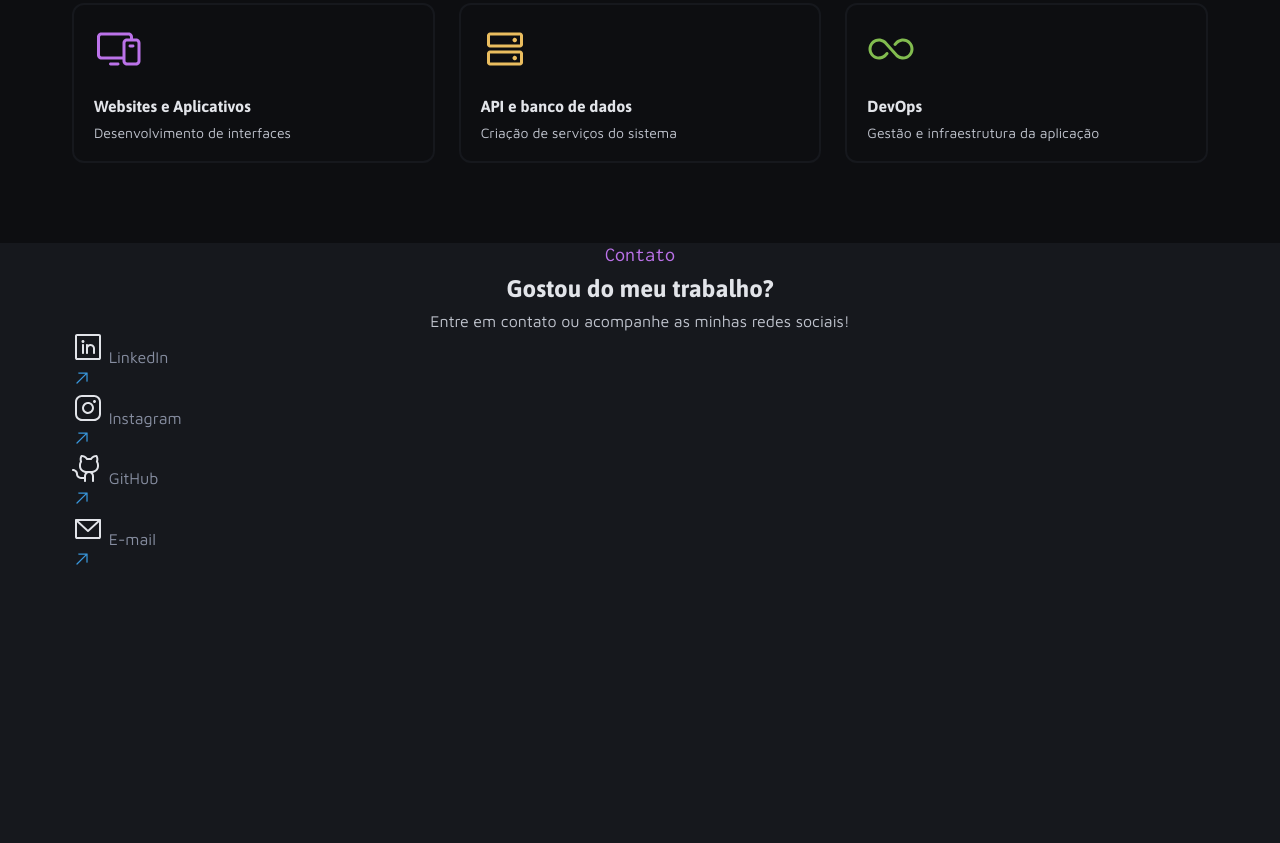
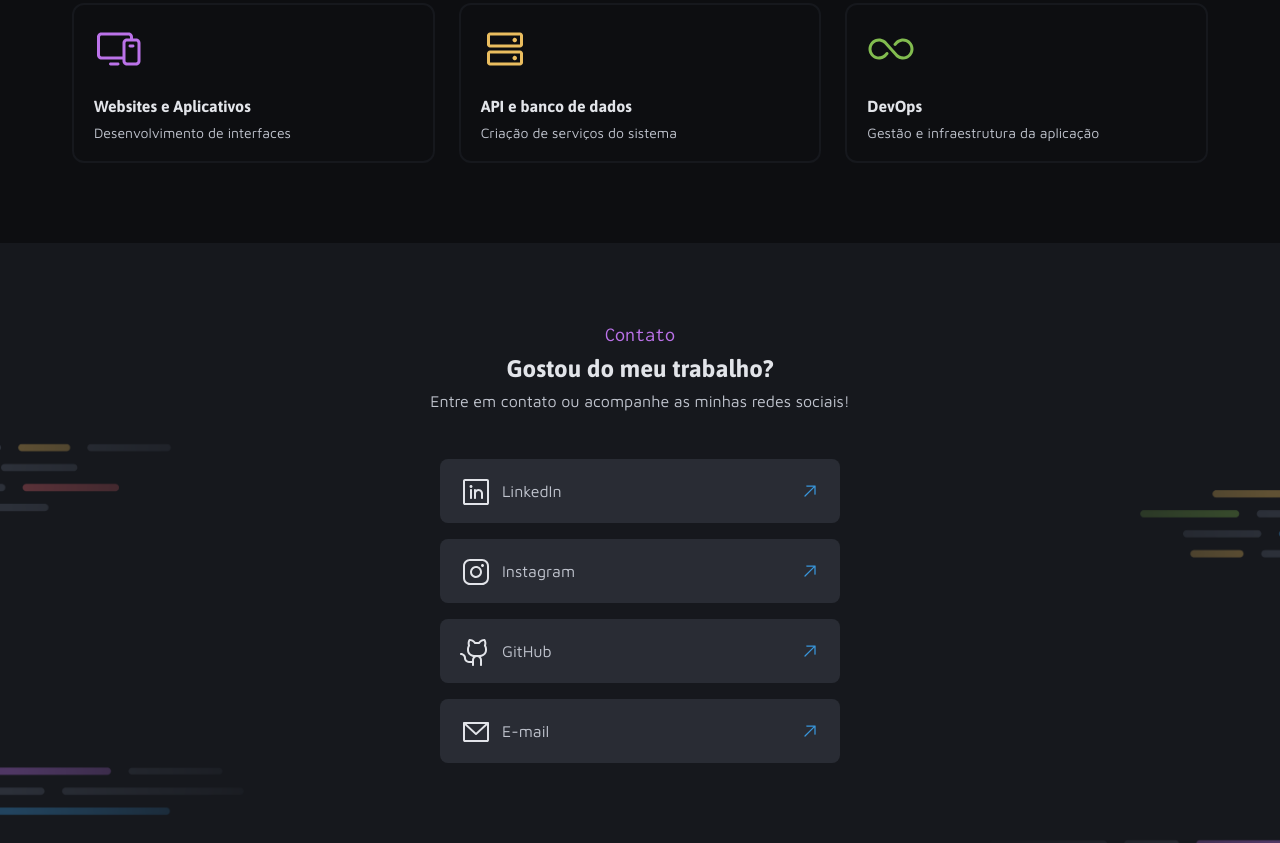
Before and after one commit to pduartesilva2005/portfolio-dev, a plain HTML site: page index.html in a window 1280 px wide. Shown: the part 1729-2572 px from the top of the page. Before the commit the page ends 2302 px from the top, so only its background shows below. Drawn offline with Linux system fonts and the light colour scheme.

Commit message:
Styling the contact section

```diff
--- a/index.html
+++ b/index.html
@@ -178,7 +178,7 @@
         <div class="links">
           <a href="#">
             <div>
-              <img src="assets/icons/linkedin.svg" alt="LinkedIn" />
+              <span class="linkedin-icon"></span>
               LinkedIn
             </div>
 
@@ -189,7 +189,7 @@
           </a>
           <a href="#">
             <div>
-              <img src="assets/icons/instagram.svg" alt="Instagram" />
+              <span class="instagram-icon"></span>
               Instagram
             </div>
 
@@ -200,7 +200,7 @@
           </a>
           <a href="#">
             <div>
-              <img src="assets/icons/github-contact.svg" alt="GitHub" />
+              <span class="github-icon"></span>
               GitHub
             </div>
 
@@ -211,7 +211,7 @@
           </a>
           <a href="#">
             <div>
-              <img src="assets/icons/envelope-single.svg" alt="E-mail" />
+              <span class="email-icon"></span>
               E-mail
             </div>
 
--- a/styles/contact.css
+++ b/styles/contact.css
@@ -0,0 +1,74 @@
+#contact {
+  padding-block: 80px;
+  background-image: url(../assets/images/background-contacts.png);
+  background-size: cover;
+}
+
+.links {
+  display: flex;
+  flex-direction: column;
+  justify-content: center;
+  align-items: center;
+  padding-top: 48px;
+  gap: 16px;
+
+  a {
+    width: 400px;
+    height: 64px;
+    padding-inline: 20px;
+    border-radius: 8px;
+    display: flex;
+    align-items: center;
+    justify-content: space-between;
+    background-color: var(--gray-300);
+    color: var(--gray-500);
+
+    & > div {
+      display: flex;
+      align-items: center;
+      justify-content: center;
+      gap: 12px;
+    }
+
+    span {
+      width: 30px;
+      height: 30px;
+
+      &.linkedin-icon {
+        background-image: url(../assets/icons/linkedin.svg);
+      }
+
+      &.instagram-icon {
+        background-image: url(../assets/icons/instagram.svg);
+      }
+
+      &.github-icon {
+        background-image: url(../assets/icons/github-contact.svg);
+      }
+
+      &.email-icon {
+        background-image: url(../assets/icons/envelope-single.svg);
+      }
+    }
+
+    &:hover {
+      border: 1.5px solid var(--blue);
+
+      .linkedin-icon {
+        background-image: url(../assets/icons/linkedin-hover.svg);
+      }
+
+      .instagram-icon {
+        background-image: url(../assets/icons/instagram-hover.svg);
+      }
+
+      .github-icon {
+        background-image: url(../assets/icons/github-contact-hover.svg);
+      }
+
+      .email-icon {
+        background-image: url(../assets/icons/envelope-single-hover.svg);
+      }
+    }
+  }
+}
--- a/styles/index.css
+++ b/styles/index.css
@@ -3,3 +3,4 @@
 @import url(projects.css);
 @import url(utilty.css);
 @import url(services.css);
+@import url(contact.css);
```
